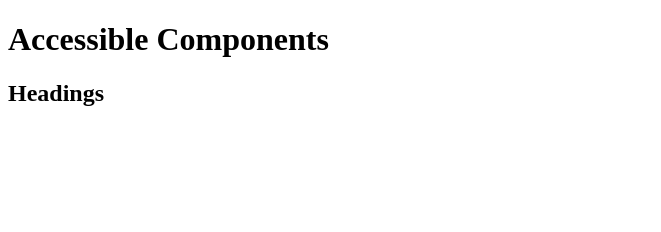
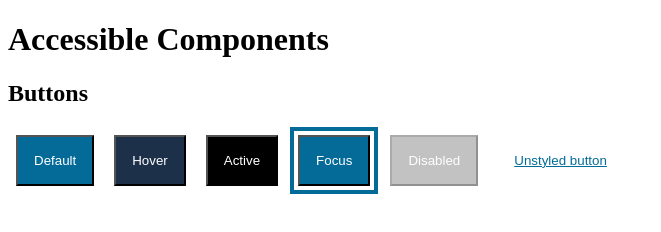
Before and after one commit to andystitt829/accessible-components, a plain HTML site: page index.html in a window 1280 px wide. Shown: the whole page, without its empty margins (0-661 px from the left). Drawn offline with Linux system fonts and the light colour scheme.

Commit message:
Added buttons.

```diff
--- a/index.html
+++ b/index.html
@@ -13,7 +13,13 @@
         <h1>Accessible Components</h1>
     </header>
     <main>
-        <h2>Headings</h2>
+        <h2>Buttons</h2>
+        <button class="default-button">Default</button>
+        <button class="default-button default-button--hover">Hover</button>
+        <button class="default-button default-button--active">Active</button>
+        <button class="default-button default-focus">Focus</button>
+        <button class="default-button" disabled>Disabled</button>
+        <button class="default-button default-button--unstyled">Unstyled button</button>
     </main>
     <footer>
 
```
